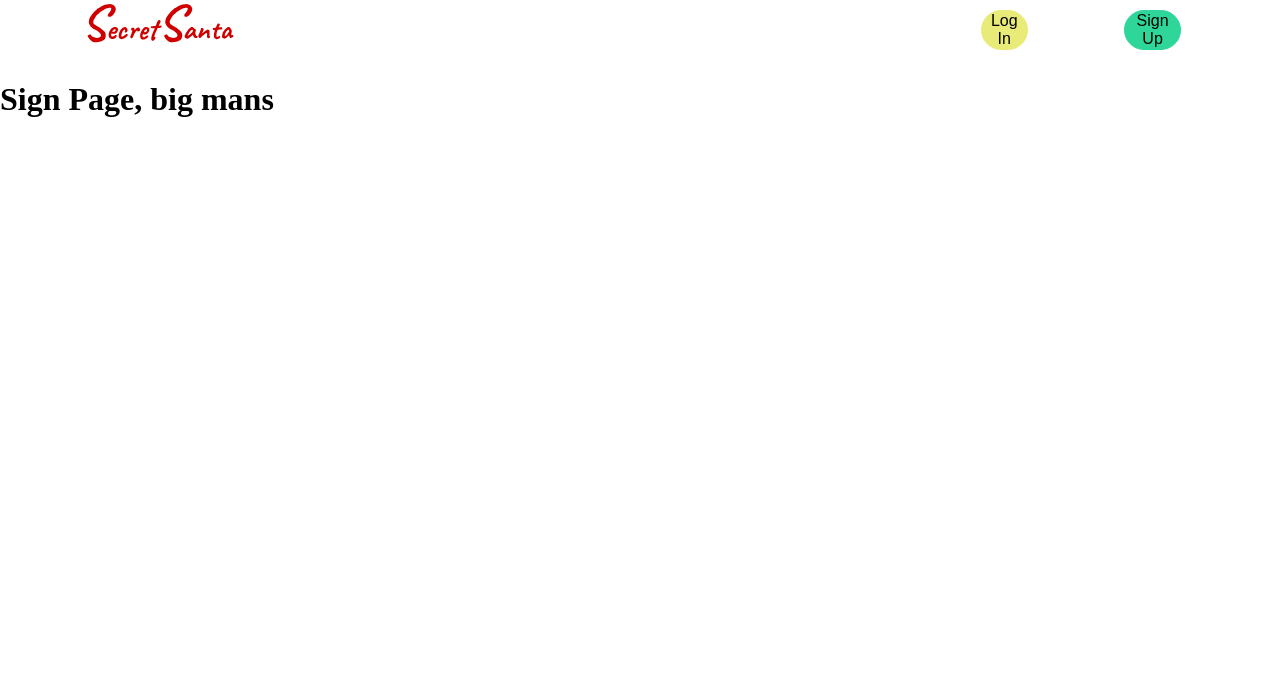
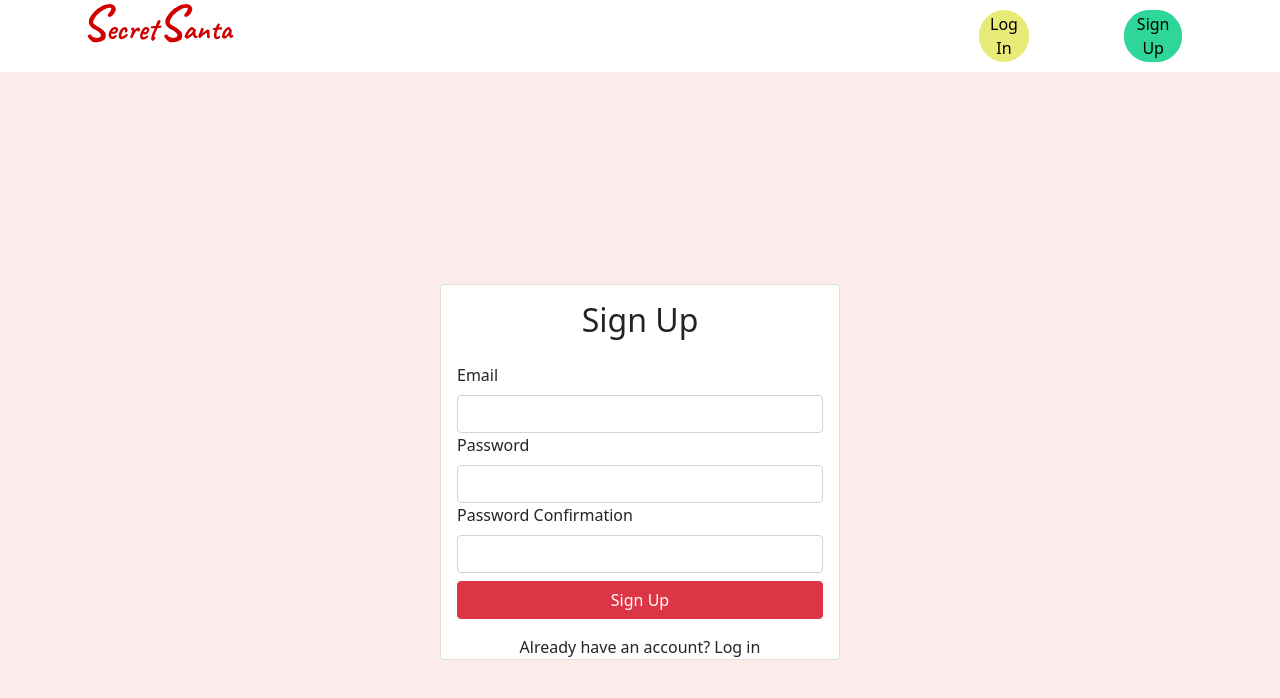
Before and after one commit to mehmetalperen/secret-santa, a React (Create React App) app: page /signup in a window 1280 px wide. Shown: the top 698 px of the page. Built offline with nearby package versions, Linux system fonts and the light colour scheme.

Commit message:
sign up page and card create and style. will be working on context auth

```diff
--- a/package.json
+++ b/package.json
@@ -8,7 +8,10 @@
     "@testing-library/jest-dom": "^5.14.1",
     "@testing-library/react": "^11.2.7",
     "@testing-library/user-event": "^12.8.3",
+    "bootstrap": "^5.0.2",
+    "firebase": "^8.9.0",
     "react": "^17.0.2",
+    "react-bootstrap": "^2.0.0-beta.4",
     "react-dom": "^17.0.2",
     "react-router": "^5.2.0",
     "react-router-dom": "^5.2.0",
--- /dev/null
+++ b/src/components/SignupCard.jsx
@@ -0,0 +1,40 @@
+import React, {useRef} from 'react'
+import {Form, Button, Card} from 'react-bootstrap'
+
+
+
+export default function SignupCard() {
+
+    const emailRef = useRef()
+    const passwordlRef = useRef()
+    const passwordConfirmRef = useRef()
+
+
+
+    return (
+        <>
+            <Card>
+                <Card.Body>
+                    <h2 className="text-center mb-4">Sign Up</h2>
+                    <Form>
+                        <Form.Group id="email">
+                            <Form.Label>Email</Form.Label>
+                            <Form.Control type="email" ref={emailRef} required></Form.Control>
+                        </Form.Group>
+                        <Form.Group id="password">
+                            <Form.Label>Password</Form.Label>
+                            <Form.Control type="password" ref={passwordlRef} required></Form.Control>
+                        </Form.Group>
+                        <Form.Group id="password-confirm">
+                            <Form.Label>Password Confirmation</Form.Label>
+                            <Form.Control type="password" ref={passwordConfirmRef} required></Form.Control>
+                        </Form.Group>
+                        <Button className="w-100 text-center mt-2" type="submit" variant="danger">Sign Up</Button>
+                    </Form>
+                </Card.Body>
+
+                <div className="w-100 text-center mt-w">Already have an account? Log in</div>
+            </Card>
+        </>
+    )
+}
--- a/src/index.js
+++ b/src/index.js
@@ -1,6 +1,7 @@
 import React from 'react';
 import ReactDOM from 'react-dom';
 import App from './App';
+import 'bootstrap/dist/css/bootstrap.min.css'
 
 ReactDOM.render(
 
--- a/src/pages/SignupPage.jsx
+++ b/src/pages/SignupPage.jsx
@@ -1,14 +1,31 @@
 import React from 'react'
 import Navbar from '../components/Navbar'
+import SignupCard from '../components/SignupCard'
+import { Container } from 'react-bootstrap'
 
 
 export default function SignupPage() {
     return (
 
-        <div >
+        <div className="Signup-page">
             <Navbar></Navbar>
 
-            <h1>Sign Page, big mans</h1>
+            <Container className="d-flex align-items-center justify-content-center" style={{minHeight: "100vh"}}>
+                <div className="w-100" style={{maxWidth: "400px"}}>
+                    <SignupCard></SignupCard>
+                </div>
+            </Container>
+
+
+            <style jsx>{`
+                .Signup-page {
+                    background-color: #FCECEC
+                }
+
+
+
+            `}</style>
+
 
         </div>
     )
```
Also changed, not shown: src/firebase.js (added, +16 -0 lines), 1 other file (tests, documents, lock files or other folders).
